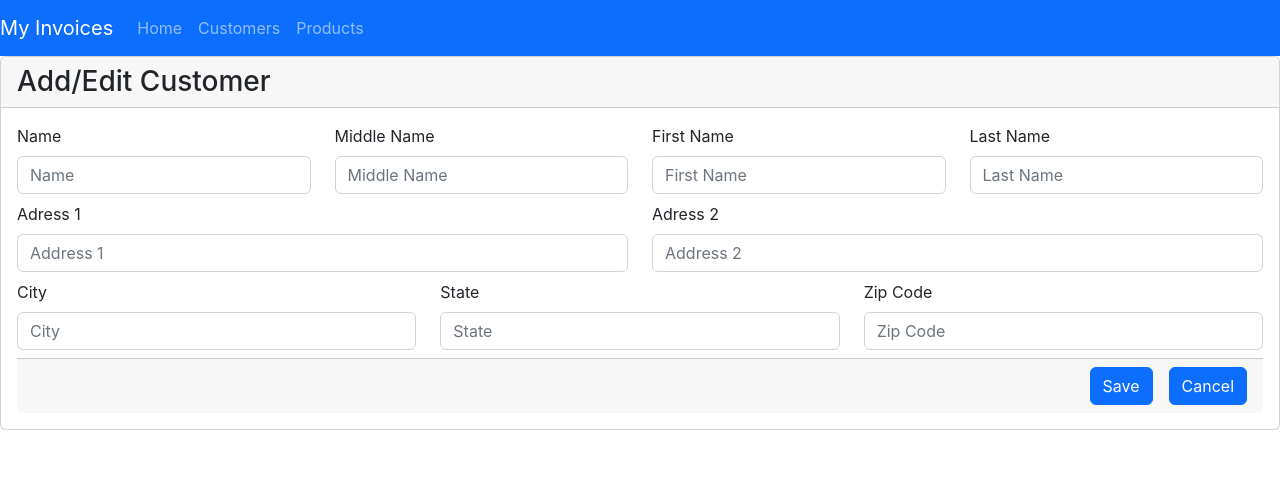
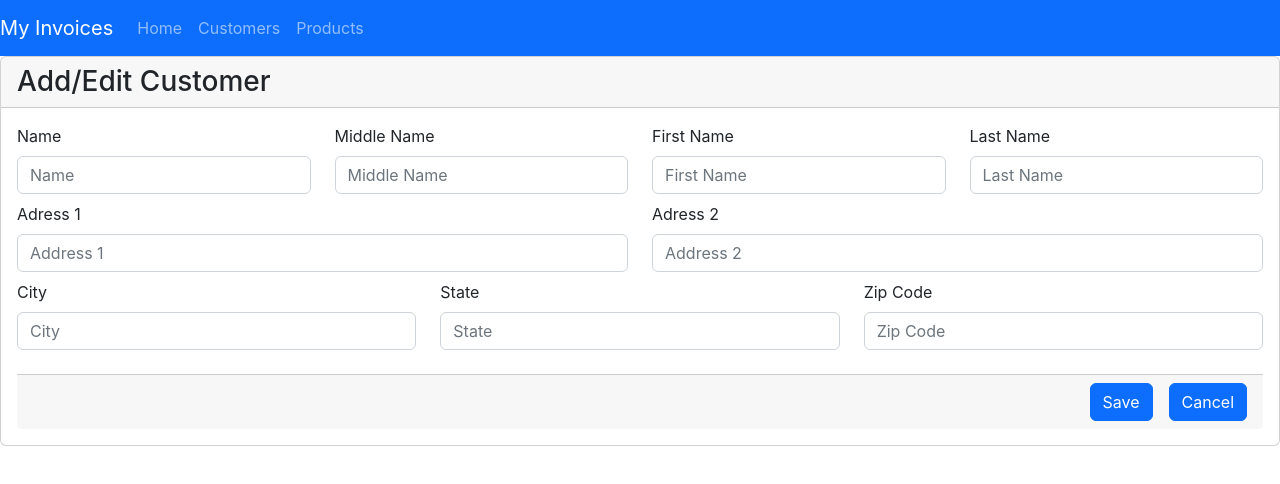
Before and after one commit to dvelez1/my-invoices-app, a React (Create React App) app: page /customerUpsert in a window 1280 px wide. Shown: the top 484 px of the page. Built offline with nearby package versions, Linux system fonts and the light colour scheme.

Commit message:
Small UI Fix

```diff
--- a/src/components/Customers/CustomerUpsert.tsx
+++ b/src/components/Customers/CustomerUpsert.tsx
@@ -111,7 +111,7 @@ export const CustomerUpsert = () => {
             </div>
           </div>
 
-          <div className="card-footer text-muted">
+          <div className="card-footer text-muted mt-4">
             <div className="d-grid gap-2 d-md-flex justify-content-md-end">
               <button className="btn btn-primary me-md-2" type="button">
                 Save
```
